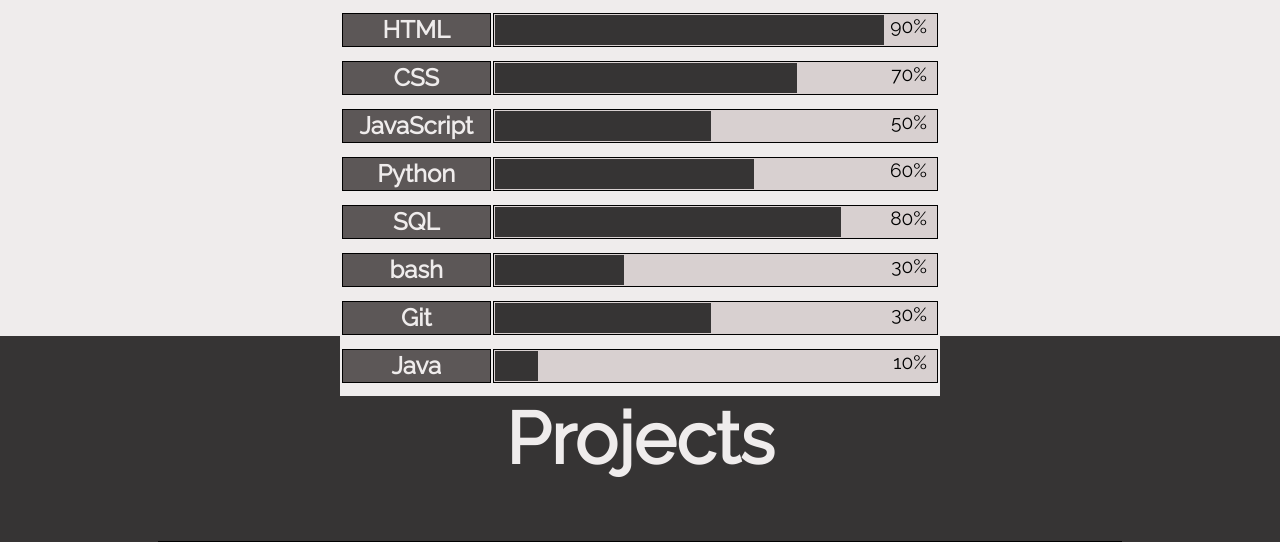
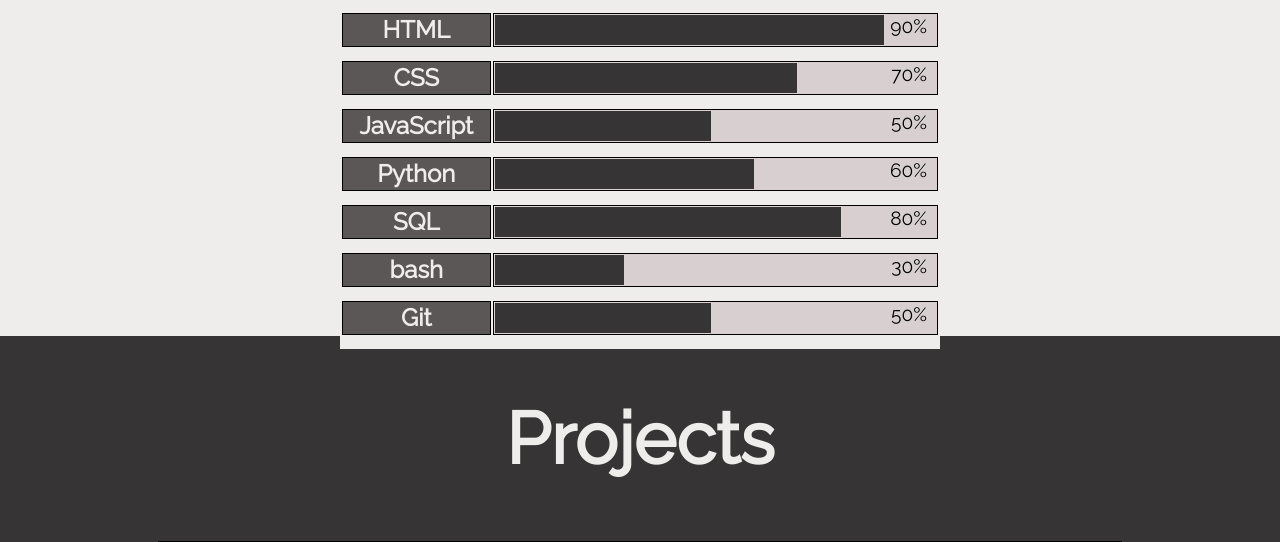
Before and after one commit to zmwaite182/zmwaite182.github.io, a PHP site: page / in a window 1280 px wide. Shown: the part 1360-1902 px from the top of the page. Run offline with PHP 8.4, Linux system fonts and the light colour scheme.

Commit message:
Adjusted skills in table

```diff
--- a/app.css
+++ b/app.css
@@ -144,14 +144,6 @@ table #sql-percent::before {
   content: "";
   padding: 0;
   width: 80%;
-}
-table #java-percent::before {
-  height: 30px;
-  background-color: #363434;
-  float: left;
-  content: "";
-  padding: 0;
-  width: 10%;
 }
 table #bash-percent::before {
   height: 30px;
--- a/app.sass
+++ b/app.sass
@@ -147,8 +147,6 @@ table
     +skill-percentage(60%)
   #sql-percent::before
     +skill-percentage(80%)
-  #java-percent::before
-    +skill-percentage(10%)
   #bash-percent::before
     +skill-percentage(30%)
   #git-percent::before
--- a/index.html
+++ b/index.html
@@ -59,11 +59,7 @@
         </tr>
         <tr>
           <th>Git</th>
-          <td id="git-percent">30%</td>
-        </tr>
-        <tr>
-          <th>Java</th>
-          <td id="java-percent">10%</td>
+          <td id="git-percent">50%</td>
         </tr>
       </table>
       <a href="#projects" class="chevron-2"></a>
```
Also changed, not shown: 1 other file.
